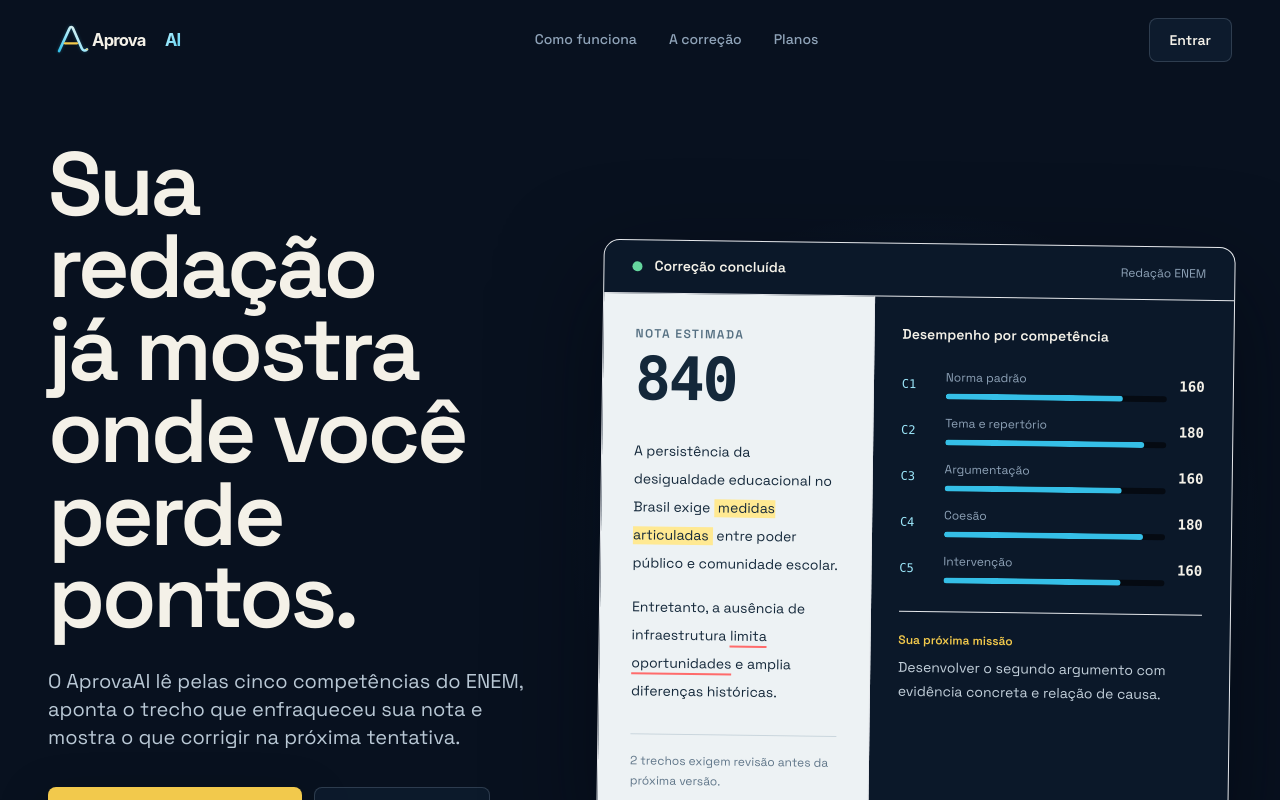
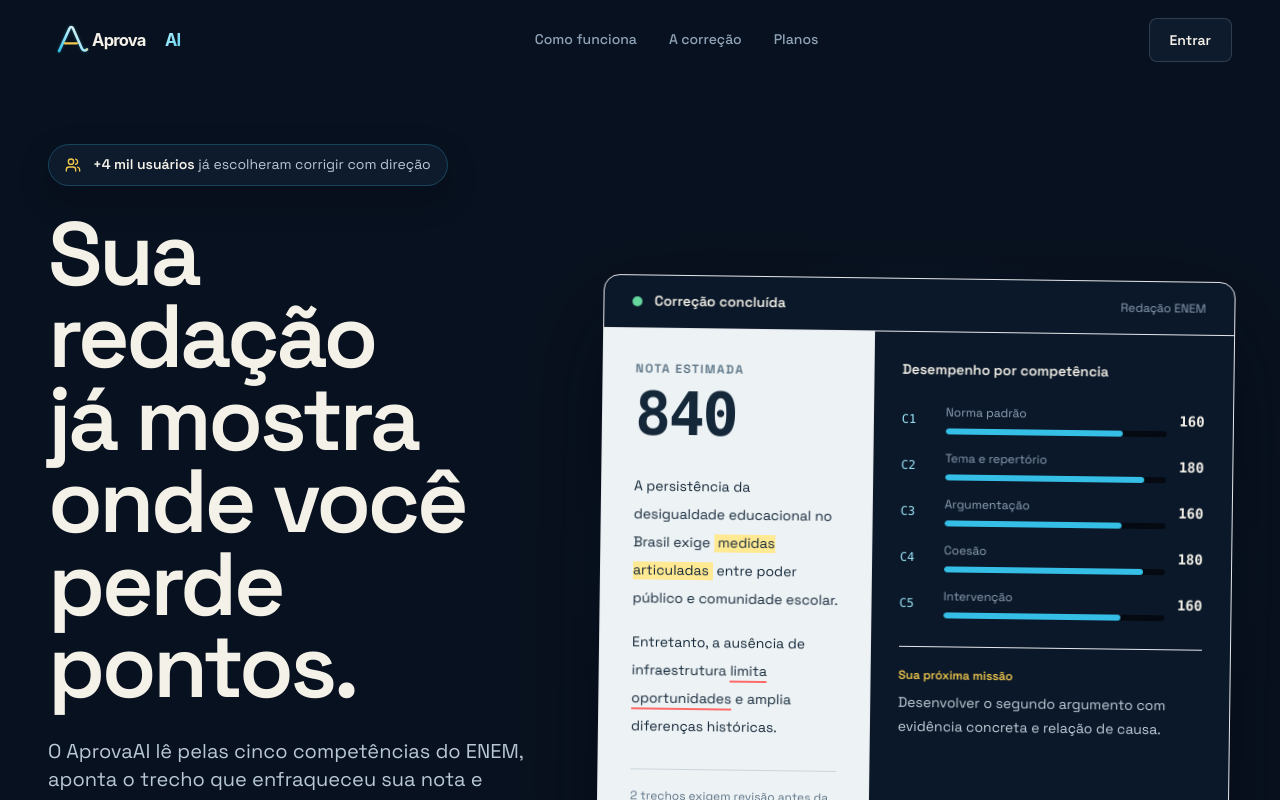
Before and after one commit to HigorBusy/Aprova-AI, a Next.js app: page / in a window 1280 px wide. Shown: the top 800 px of the page. Built offline with nearby package versions, Linux system fonts and the light colour scheme; no server answers.

Commit message:
add user proof to landing hero

```diff
--- a/components/landing-page.tsx
+++ b/components/landing-page.tsx
@@ -1,6 +1,6 @@
 "use client";
 
-import { ArrowRight, Check, ChevronDown, CircleCheck, FilePenLine, Highlighter, Quote, ShieldCheck } from "lucide-react";
+import { ArrowRight, Check, ChevronDown, CircleCheck, FilePenLine, Highlighter, Quote, ShieldCheck, Users } from "lucide-react";
 
 import { FreeEssayTrial } from "@/components/free-essay-trial";
 
@@ -44,6 +44,10 @@ export function LandingPage({ onStart }: LandingPageProps) {
 
       <section id="inicio" className="relative mx-auto grid min-h-[calc(100svh-5rem)] w-full max-w-[1440px] items-center gap-14 px-5 pb-16 pt-10 sm:px-8 lg:grid-cols-[0.88fr_1.12fr] lg:px-12 lg:py-16">
         <div className="relative z-10 max-w-2xl">
+          <div className="mb-7 inline-flex items-center gap-3 rounded-full border border-[#35bfe7]/25 bg-[#0f1e31]/80 px-4 py-2.5 text-sm text-[#b9c8d5] shadow-[0_12px_32px_rgba(2,7,15,0.22)] backdrop-blur-sm">
+            <Users className="h-4 w-4 text-[#f2c94c]" />
+            <span><strong className="font-semibold text-[#f4f1e8]">+4 mil usuários</strong> já escolheram corrigir com direção</span>
+          </div>
           <h1 className="text-balance text-[clamp(3.2rem,7vw,6rem)] font-semibold leading-[0.92] tracking-[-0.04em]">Sua redação já mostra onde você perde pontos.</h1>
           <p className="mt-7 max-w-xl text-lg leading-8 text-[#b9c8d5] sm:text-xl">O AprovaAI lê pelas cinco competências do ENEM, aponta o trecho que enfraqueceu sua nota e mostra o que corrigir na próxima tentativa.</p>
           <div className="mt-9 flex flex-col gap-3 sm:flex-row">
```
